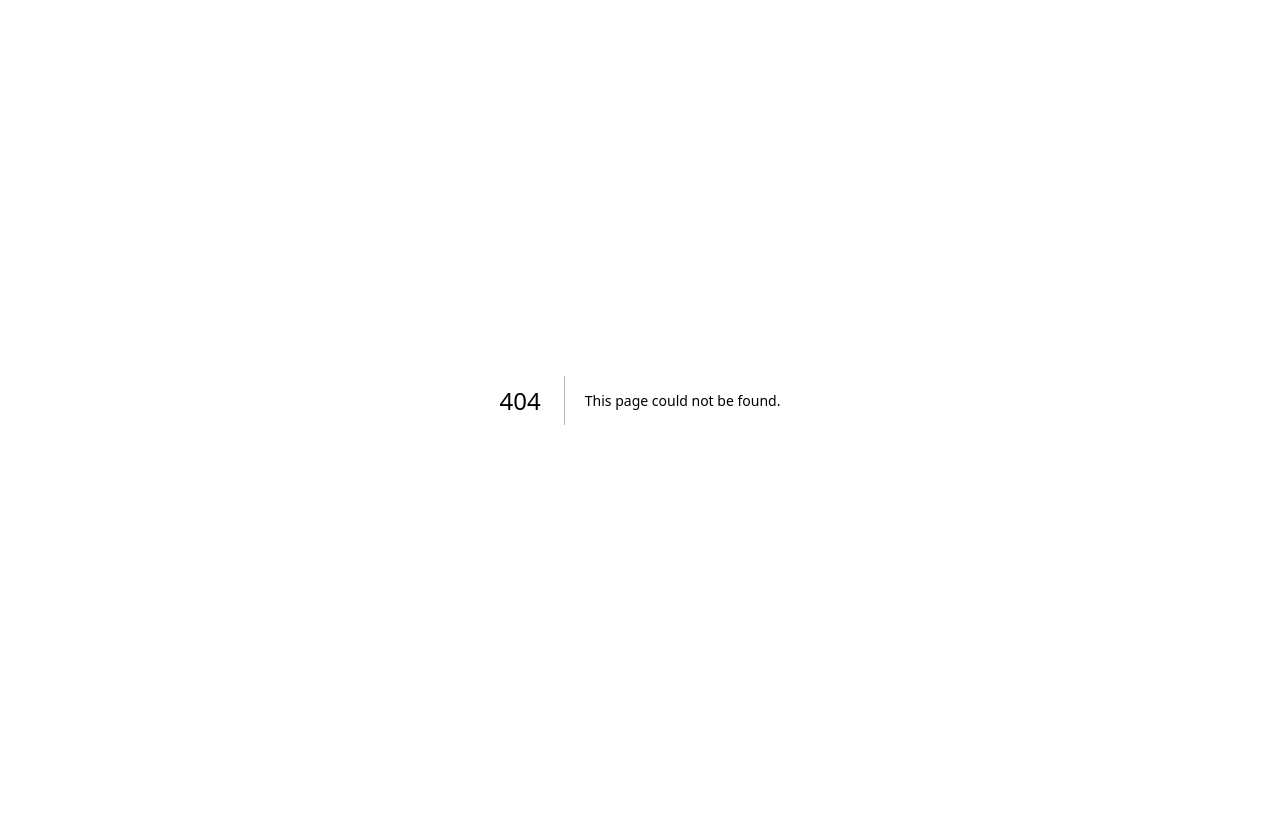
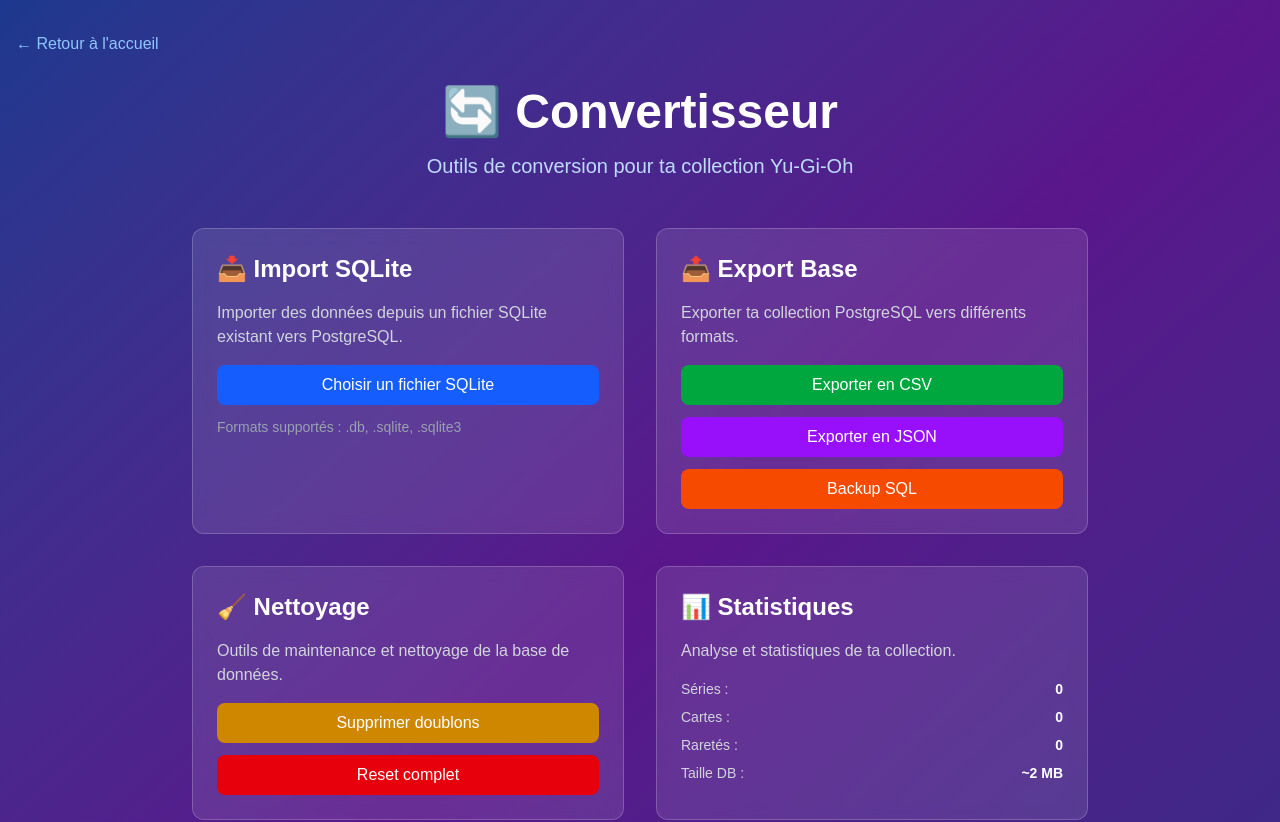
Before and after one commit to D0gZys/yugioh-collection-web, a Next.js app: page /convertisseur in a window 1280 px wide. Before the commit this address had no page. Shown: the top 822 px of the page. Before the commit the page ends 800 px from the top, so only its background shows below. Built offline with nearby package versions, Linux system fonts and the light colour scheme.

Commit message:
ajout convertisseur

```diff
--- /dev/null
+++ b/src/app/convertisseur/page.tsx
@@ -0,0 +1,139 @@
+import Link from 'next/link';
+
+export default function ConvertisseurPage() {
+  return (
+    <div className="min-h-screen bg-gradient-to-br from-blue-900 via-purple-900 to-indigo-900">
+      <div className="container mx-auto px-4 py-8">
+        {/* Navigation */}
+        <nav className="mb-8">
+          <Link
+            href="/"
+            className="text-blue-300 hover:text-white transition-colors flex items-center gap-2"
+          >
+            ← Retour à l'accueil
+          </Link>
+        </nav>
+
+        {/* Header */}
+        <header className="text-center mb-12">
+          <h1 className="text-5xl font-bold text-white mb-4">
+            🔄 Convertisseur
+          </h1>
+          <p className="text-xl text-blue-200">
+            Outils de conversion pour ta collection Yu-Gi-Oh
+          </p>
+        </header>
+
+        {/* Contenu principal */}
+        <div className="max-w-4xl mx-auto">
+          <div className="grid grid-cols-1 md:grid-cols-2 gap-8">
+
+            {/* Section Import SQLite */}
+            <div className="bg-white/10 backdrop-blur-sm border border-white/20 rounded-xl p-6">
+              <h2 className="text-2xl font-semibold text-white mb-4 flex items-center gap-2">
+                📥 Import SQLite
+              </h2>
+              <p className="text-gray-300 mb-4">
+                Importer des données depuis un fichier SQLite existant vers PostgreSQL.
+              </p>
+              <div className="space-y-3">
+                <button className="w-full bg-blue-600 hover:bg-blue-700 text-white px-4 py-2 rounded-lg transition-colors">
+                  Choisir un fichier SQLite
+                </button>
+                <div className="text-sm text-gray-400">
+                  Formats supportés : .db, .sqlite, .sqlite3
+                </div>
+              </div>
+            </div>
+
+            {/* Section Export */}
+            <div className="bg-white/10 backdrop-blur-sm border border-white/20 rounded-xl p-6">
+              <h2 className="text-2xl font-semibold text-white mb-4 flex items-center gap-2">
+                📤 Export Base
+              </h2>
+              <p className="text-gray-300 mb-4">
+                Exporter ta collection PostgreSQL vers différents formats.
+              </p>
+              <div className="space-y-3">
+                <button className="w-full bg-green-600 hover:bg-green-700 text-white px-4 py-2 rounded-lg transition-colors">
+                  Exporter en CSV
+                </button>
+                <button className="w-full bg-purple-600 hover:bg-purple-700 text-white px-4 py-2 rounded-lg transition-colors">
+                  Exporter en JSON
+                </button>
+                <button className="w-full bg-orange-600 hover:bg-orange-700 text-white px-4 py-2 rounded-lg transition-colors">
+                  Backup SQL
+                </button>
+              </div>
+            </div>
+
+            {/* Section Nettoyage */}
+            <div className="bg-white/10 backdrop-blur-sm border border-white/20 rounded-xl p-6">
+              <h2 className="text-2xl font-semibold text-white mb-4 flex items-center gap-2">
+                🧹 Nettoyage
+              </h2>
+              <p className="text-gray-300 mb-4">
+                Outils de maintenance et nettoyage de la base de données.
+              </p>
+              <div className="space-y-3">
+                <button className="w-full bg-yellow-600 hover:bg-yellow-700 text-white px-4 py-2 rounded-lg transition-colors">
+                  Supprimer doublons
+                </button>
+                <button className="w-full bg-red-600 hover:bg-red-700 text-white px-4 py-2 rounded-lg transition-colors">
+                  Reset complet
+                </button>
+              </div>
+            </div>
+
+            {/* Section Statistiques */}
+            <div className="bg-white/10 backdrop-blur-sm border border-white/20 rounded-xl p-6">
+              <h2 className="text-2xl font-semibold text-white mb-4 flex items-center gap-2">
+                📊 Statistiques
+              </h2>
+              <p className="text-gray-300 mb-4">
+                Analyse et statistiques de ta collection.
+              </p>
+              <div className="space-y-2 text-sm">
+                <div className="flex justify-between text-gray-300">
+                  <span>Séries :</span>
+                  <span className="text-white font-semibold">0</span>
+                </div>
+                <div className="flex justify-between text-gray-300">
+                  <span>Cartes :</span>
+                  <span className="text-white font-semibold">0</span>
+                </div>
+                <div className="flex justify-between text-gray-300">
+                  <span>Raretés :</span>
+                  <span className="text-white font-semibold">0</span>
+                </div>
+                <div className="flex justify-between text-gray-300">
+                  <span>Taille DB :</span>
+                  <span className="text-white font-semibold">~2 MB</span>
+                </div>
+              </div>
+            </div>
+
+          </div>
+
+          {/* Section Info */}
+          <div className="mt-12 bg-blue-500/20 border border-blue-500/30 rounded-xl p-6">
+            <h3 className="text-lg font-semibold text-white mb-3 flex items-center gap-2">
+              ℹ️ Informations
+            </h3>
+            <div className="text-sm text-blue-200 space-y-2">
+              <p>• Les conversions préservent toutes les relations entre tables</p>
+              <p>• Un backup automatique est créé avant chaque opération importante</p>
+              <p>• Les données sensibles (.env) ne sont jamais incluses dans les exports</p>
+              <p>• Les opérations de reset sont irréversibles, sois prudent !</p>
+            </div>
+          </div>
+        </div>
+
+        {/* Footer */}
+        <footer className="text-center mt-12 text-gray-400">
+          <p>Convertisseur de données Yu-Gi-Oh Collection</p>
+        </footer>
+      </div>
+    </div>
+  );
+}
--- a/src/app/page.tsx
+++ b/src/app/page.tsx
@@ -21,6 +21,16 @@ export default async function Home() {
   return (
     <div className="min-h-screen bg-gradient-to-br from-blue-900 via-purple-900 to-indigo-900">
       <div className="container mx-auto px-4 py-8">
+        {/* Navigation */}
+        <nav className="flex justify-end mb-6">
+          <Link
+            href="/convertisseur"
+            className="bg-purple-600 hover:bg-purple-700 text-white px-4 py-2 rounded-lg transition-colors flex items-center gap-2"
+          >
+            🔄 Convertisseur
+          </Link>
+        </nav>
+
         {/* Header */}
         <header className="text-center mb-12">
           <h1 className="text-5xl font-bold text-white mb-4">
```
